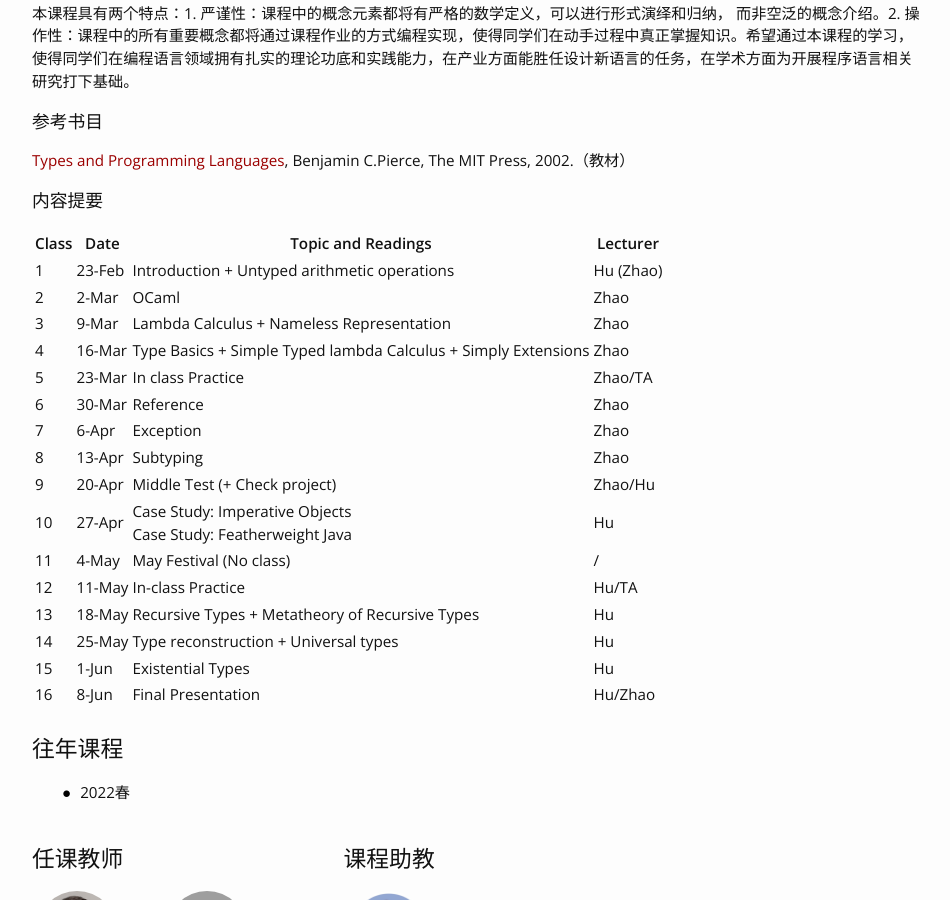
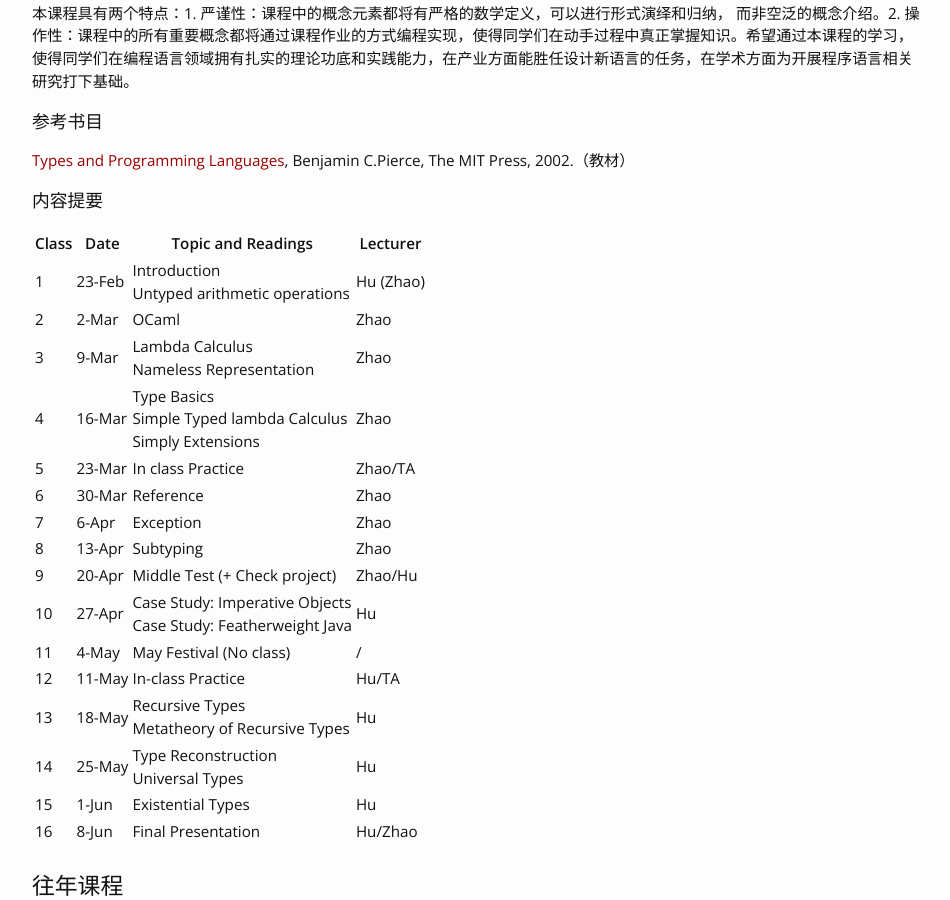
Before and after one commit to zhenjiang888/PL, a Jekyll site: the page built from 2022/index.md, in a window 1280 px wide and 900 px high, scrolled down 956 px. Shown: the whole window, without its empty margins (163-1113 px from the left). Built offline with Jekyll 4.4.1, drawn with Linux system fonts in a browser that asks for light colours; nearby versions of some CDN libraries; our own code applies the rules of GitHub Pages for plain Markdown files; grey boxes are pictures that could not be loaded.

Commit message:
Fix the course content format.

```diff
--- a/2022/index.md
+++ b/2022/index.md
@@ -38,10 +38,10 @@ layout: home
 
 |Class|Date|Topic and Readings|Lecturer|
 |----|----|----|----|
-|1|23-Feb|Introduction + Untyped arithmetic operations|Hu (Zhao)|
+|1|23-Feb|Introduction<br>Untyped arithmetic operations|Hu (Zhao)|
 |2|2-Mar|OCaml|Zhao|
-|3|9-Mar|Lambda Calculus + Nameless Representation|Zhao|
-|4|16-Mar|Type Basics + Simple Typed lambda Calculus + Simply Extensions|Zhao|
+|3|9-Mar|Lambda Calculus<br>Nameless Representation|Zhao|
+|4|16-Mar|Type Basics<br>Simple Typed lambda Calculus<br>Simply Extensions|Zhao|
 |5|23-Mar|In class Practice|Zhao/TA|
 |6|30-Mar|Reference|Zhao|
 |7|6-Apr|Exception|Zhao|
@@ -50,8 +50,8 @@ layout: home
 |10|27-Apr|Case Study: Imperative Objects<br>Case Study: Featherweight Java|Hu|
 |11|4-May|May Festival (No class)|/|
 |12|11-May|In-class Practice|Hu/TA|
-|13|18-May|Recursive Types + Metatheory of Recursive Types|Hu|
-|14|25-May|Type reconstruction + Universal types|Hu|
+|13|18-May|Recursive Types<br>Metatheory of Recursive Types|Hu|
+|14|25-May|Type Reconstruction<br>Universal Types|Hu|
 |15|1-Jun|Existential Types|Hu|
 |16|8-Jun|Final Presentation|Hu/Zhao|
 
```
